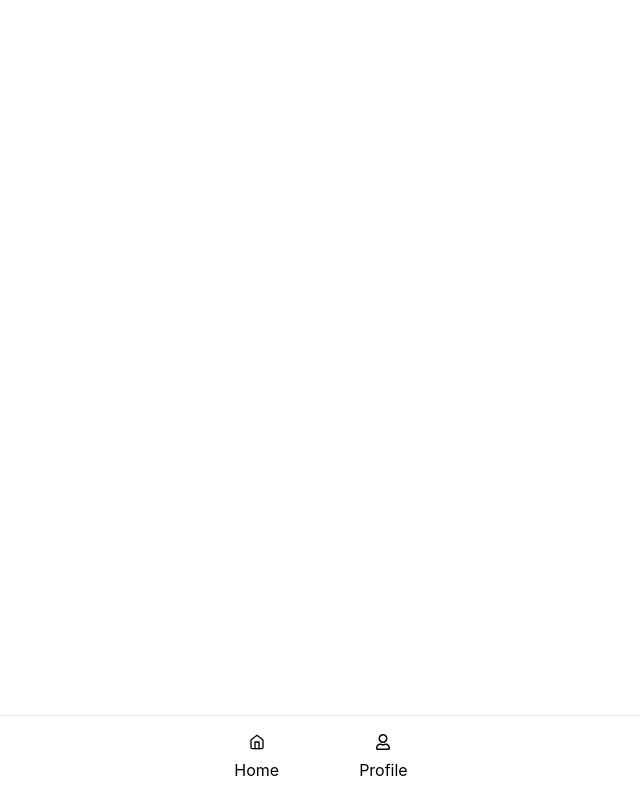
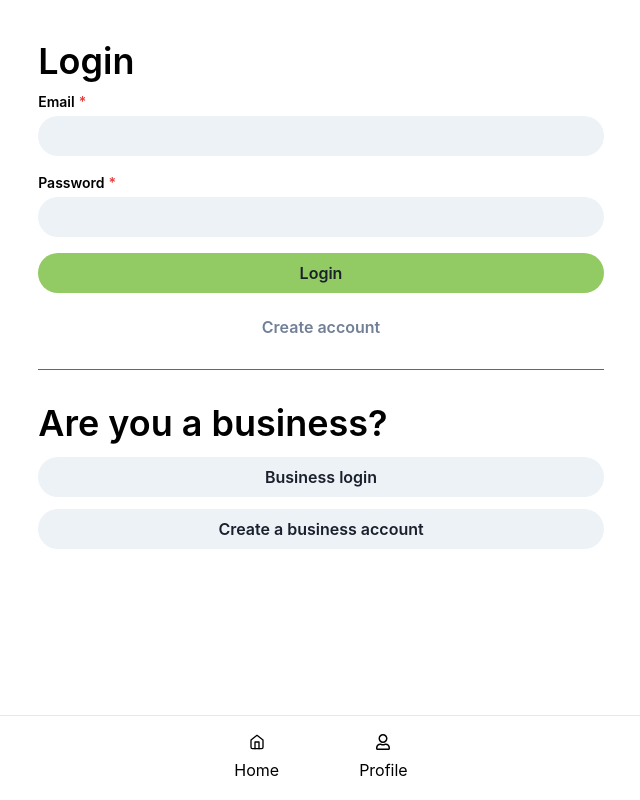
Before and after one commit to jasonfyw/feed-forward, a React (Create React App) app: page /account in a window 1280 px wide. Shown: the whole page, without its empty margins (319-959 px from the left). Built offline with nearby package versions, Linux system fonts and the light colour scheme; no server answers.

Commit message:
add: customer login and changed styling

```diff
--- a/src/components/UserForm/UserForm.tsx
+++ b/src/components/UserForm/UserForm.tsx
@@ -1,4 +1,4 @@
-import { Box, Button, FormControl, FormLabel, Input, VStack } from '@chakra-ui/react';
+import { Box, FormControl, FormLabel, Input, VStack } from '@chakra-ui/react';
 import React from 'react';
 import { Field } from '../../types';
 import { MainButton } from '../basicStyled';
@@ -41,7 +41,7 @@ const UserForm = (props: UserFormProps) => {
     };
 
     return (
-        <Box borderRadius="lg" p="6">
+        <Box borderRadius="lg">
             <form onSubmit={handleSubmit}>
                 <VStack spacing="4">
                     {props.fields.map((field) => (
--- a/src/pages/Account/ManageAccount.tsx
+++ b/src/pages/Account/ManageAccount.tsx
@@ -8,16 +8,16 @@ const ManageAccount = () => {
     return (
         <Container pt={['70px', 10]} px={5} h={'100vh'} >
             <StyledHeading>
-                Manage account
+                Account
             </StyledHeading>
 
-            <VStack>
-
+            <VStack mt={'24px'}>
+                <Text fontWeight={600} fontSize={'12px'} width={'100%'}>Account Settings</Text>
                 <Flex width={'100%'} my={'32px'}>
-                    <Center><Link to={'/signout'}><IconButton aria-label={'Log out'} icon={<FiLogOut/>} mr={'20px'} size={'lg'} bg={'gray.200'} borderRadius={10} padding={2} /></Link></Center>
+                    <Center><Link to={'/signout'}><IconButton aria-label={'Log out'} icon={<FiLogOut/>} mr={'8px'} size={'lg'} bg={'none'} borderRadius={10} padding={0} /></Link></Center>
                     <Center><Link to={'/signout'}><Text fontWeight={600}>Log Out</Text></Link></Center>
                     <Spacer/>
-                    <Center><Link to={'/signout'}><ChevronRightIcon /></Link></Center>
+                    <Center><Link to={'/signout'}><ChevronRightIcon bg={'gray.200'} borderRadius={'full'} /></Link></Center>
                 </Flex>
             </VStack>
         </Container>
--- a/src/pages/Home/Home.tsx
+++ b/src/pages/Home/Home.tsx
@@ -1,12 +1,36 @@
-import { Container, Heading } from '@chakra-ui/react';
+import { Container } from '@chakra-ui/react';
 import React from 'react';
+import { FiUser } from 'react-icons/fi';
+import { Link } from 'react-router-dom';
+import { useLocalStorage } from 'usehooks-ts';
+import { StyledHeading } from '../../components/basicStyled';
+import OptionCard from '../../components/OptionCard';
 
 const Home = () => {
+    const [user,] = useLocalStorage<any>('user', {})
+
     return (
-        <Container bg='brand.100'>
-            <Heading>
-                HTG Project
-            </Heading>
+        <Container pt={['70px', 10]} px={5} h={'100vh'} >
+            <StyledHeading pb={'8px'}>
+                Welcome to Feed Forward!
+            </StyledHeading>
+
+            {
+                !user.hasOwnProperty('uid') && (
+                    <Link to={'/account'}>
+                        <OptionCard
+                            icon={FiUser}
+                            header={'Get Started'}
+                            description={'Login or create an account!'}
+                            bg={'none'}
+                            border={'1px solid'}
+                            borderColor={'gray.200'}
+                            shadow={'none'}
+                            mt={'32px'}
+                        />
+                    </Link>
+                )
+            }
         </Container>
     );
 }
--- a/src/pages/customerFlow/LoginCustomer/LoginCustomer.tsx
+++ b/src/pages/customerFlow/LoginCustomer/LoginCustomer.tsx
@@ -1,10 +1,79 @@
-import React from 'react';
+import { Box, Button, Center, Container, Divider, useToast } from '@chakra-ui/react';
+import { signInWithEmailAndPassword } from 'firebase/auth';
+import React, { useState } from 'react';
+import { Navigate } from 'react-router';
+import { Link } from 'react-router-dom';
+import { useLocalStorage } from 'usehooks-ts';
+import { StyledHeading } from '../../../components/basicStyled';
+import UserForm from '../../../components/UserForm';
+import { auth } from '../../../firebase';
 
 const LoginCustomer = () => {
+    const [user, setUser] = useLocalStorage<any>('user', {})
+    const toast = useToast()
+
+    const [stateValues, setStateValues] = useState({
+        email: '',
+        password: ''
+    });
+
+    const fields = [
+        { name: 'email', label: 'Email' },
+        { name: 'password', label: 'Password' }
+    ];
+
+    const handleSignUp = () => {
+        signInWithEmailAndPassword(auth, stateValues.email, stateValues.password)
+            .then((userCredential) => {
+                // Signed in
+                setUser({ ...userCredential.user, role: 'customer' })
+            })
+            .catch((error) => {
+                const errorMessage = error.message;
+                toast({ status: 'error', description: errorMessage })
+            });
+    }
+
     return (
-        <div>
+        <Container pt={['70px', 10]} px={5} h={'100vh'} >
+            <StyledHeading pb={'8px'}>
+                Login
+            </StyledHeading>
+            {
+                (Object.keys(user).length > 0) ? (
+                    <Navigate to='/' />
+                ) : (
+                    <UserForm
+                        fields={fields}
+                        stateValues={stateValues}
+                        setStateValues={setStateValues}
+                        handleSubmit={handleSignUp}
+                        submitText={'Login'}
+                    />
+                )
+            }
 
-        </div>
+            <Center my={'24px'}>
+                <Button variant={'link'}>Create account</Button>
+            </Center>
+
+            <Divider my={'32px'} />
+
+            <StyledHeading mb={'12px'}>
+                Are you a business?
+            </StyledHeading>
+
+            <Box mb={'12px'}>
+                <Link to={'/vendor/login'}>
+                    <Button w={'100%'} borderRadius={'full'}>Business login</Button>
+                </Link>
+            </Box>
+            <Box>
+                <Link to={'/vendor/signup'}>
+                    <Button w={'100%'} borderRadius={'full'}>Create a business account</Button>
+                </Link>
+            </Box>
+        </Container>
     );
 }
 
```
